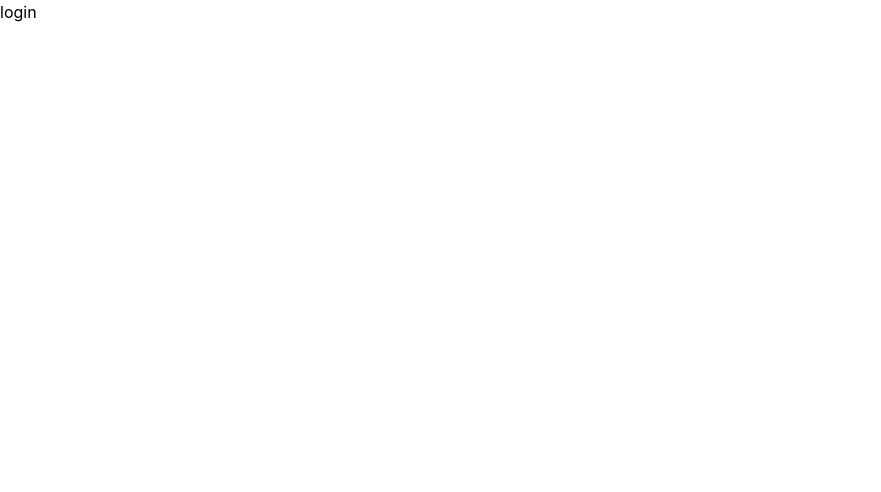
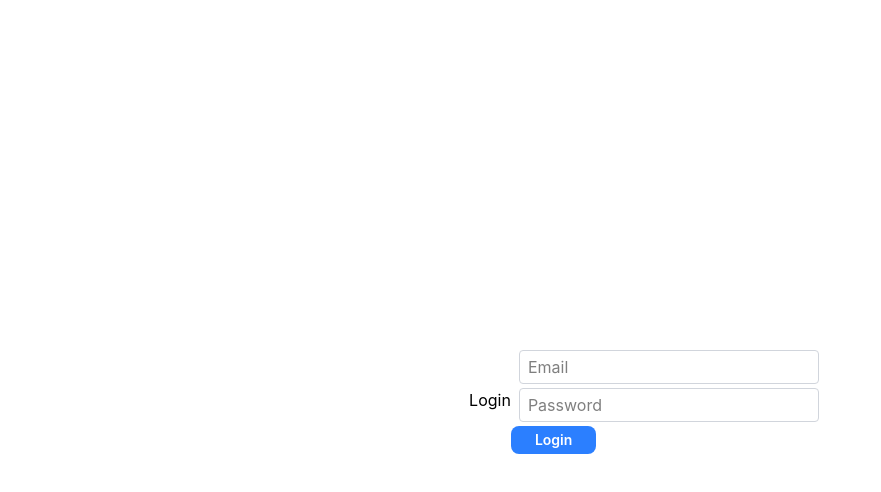
Before and after one commit to NikitaChormale/tiny-tours, a React (Vite) app in the folder client/: page /login in a window 1280 px wide. Shown: the top 492 px of the page, without its empty margins (0-881 px from the left). Built offline with nearby package versions, Linux system fonts and the light colour scheme.

Commit message:
add login api using axois

```diff
--- a/client/src/views/Login.jsx
+++ b/client/src/views/Login.jsx
@@ -1,16 +1,67 @@
-import React from 'react'
-import { useEffect } from 'react';
-import { setTitle } from '../utils';
+import axios from "axios";
+import toast, { Toaster } from "react-hot-toast";
+import { useEffect,useState} from 'react';
+import { setTitle } from './../utils';
+import Input from "./../components/Input";
+import Button from './../components/Button';
+
+
+
 function Login() {
 
-     useEffect(() => {
-    setTitle("login Tour - TinyTours");
+  const  [CheskUser,setCheckUser] =useState({
+    email:"",
+    password:"",
+  });
+
+   useEffect(() => {
+    setTitle (" LoginTour - TinyTours");
     },[]);
-  return (
-    <div>
-      <h1>login</h1>
-    </div>
-  )
-}
+
+
+const CheckLoginUsers = async () => {
+  try {
+    const response = await axios.post("http://localhost:8080/login", CheskUser);
+
+    console.log(response.data);
+
+    if (response.data.success) {
+      toast.success(response.data.message);
+    } else {
+      toast.error(response.data.message);
+    }
+
+  } catch (error) {
+    console.error(error);
+    toast.error("Server error!");
+  }
+};
+return (
+  <div className="flex justify-center items-center h-screen">
+<h1>Login</h1>
+<div className='w-[300px] '>
+
+<Input
+type='email'
+placeholder='Email'
+value={CheskUser.email}
+onChange={(e) =>
+  {setCheckUser({...CheskUser,email:e.target.value});
+}}
+/>
+<Input
+type='password'
+placeholder='Password'
+value={CheskUser.password}
+onChange={(e) =>
+  {setCheckUser({...CheskUser,password:e.target.value});
+}}
+/>
+<Button title="Login" onClick={CheckLoginUsers}/>
+</div>
+<Toaster position="top-center" reverseOrder={false}/>
+  </div>
+)
+  }
 
 export default Login
```
